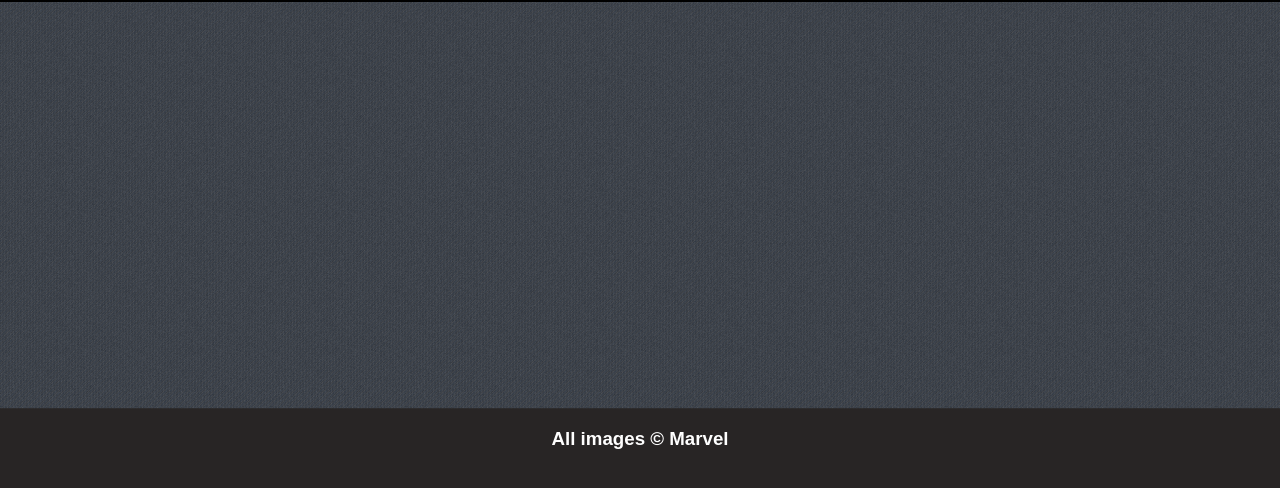
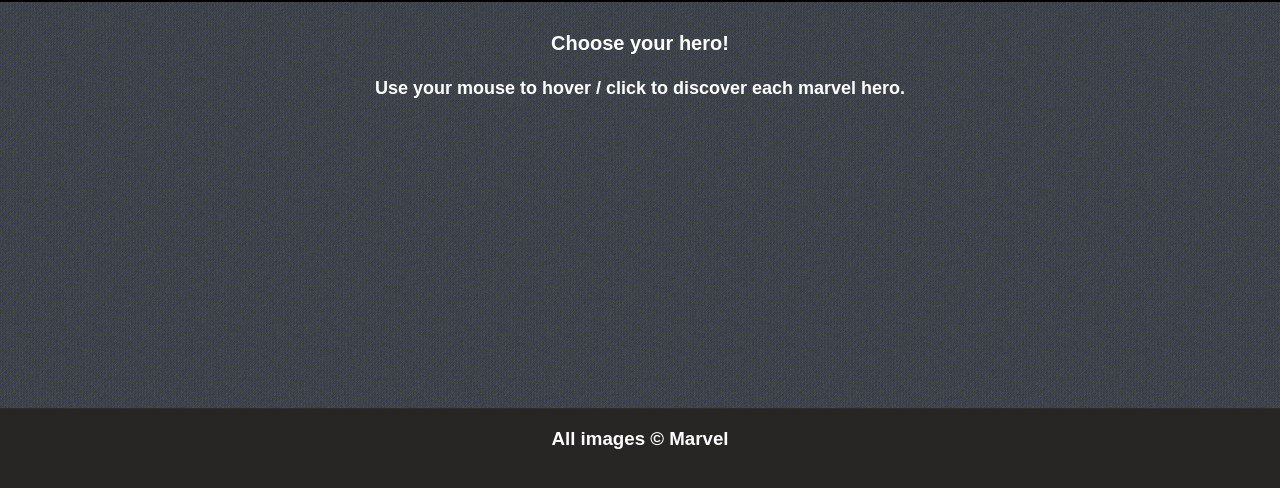
Before and after one commit to logahuff688/huffman_logan_MarvelBuild, a plain HTML site: page index.html in a window 1280 px wide. Shown: the part 312-800 px from the top of the page. Drawn offline with Linux system fonts and the light colour scheme.

Commit message:
Updated!

```diff
--- a/css/main.css
+++ b/css/main.css
@@ -46,6 +46,30 @@
 
   }
 
+  article {
+
+    padding: 30px;
+
+  }
+
+  article h3 {
+
+    font-size: 20px;
+    text-align: center;
+    margin-bottom: 14px;
+
+  }
+
+  article p {
+
+    width: 80%;
+    font-size: 18px;
+    line-height: 1-2;
+    text-align: center;
+    margin: 0 auto;
+
+  }
+
   header {
 
     background-color: red;
--- a/index.html
+++ b/index.html
@@ -28,6 +28,15 @@
                 <li><img src="images/thor.jpeg" alt="Thor"></li>
             </ul>
         </nav>
+
+        <article>
+            <header></header>
+            <h3>Choose your hero!
+                <br>
+                <br>
+                <p>Use your mouse to hover / click to discover each marvel hero.</p>
+            </h3>
+        </article>
     </main>
     <footer class="sticky_footer"> <h3>All images &copy; Marvel</h3> </footer>
 
```
